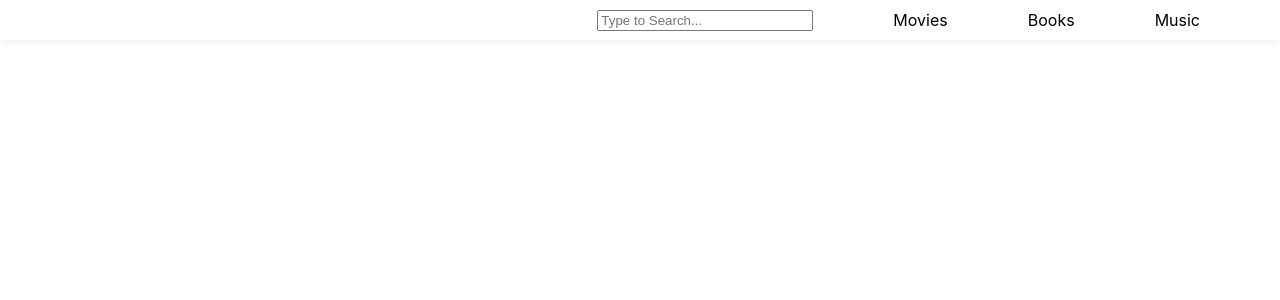
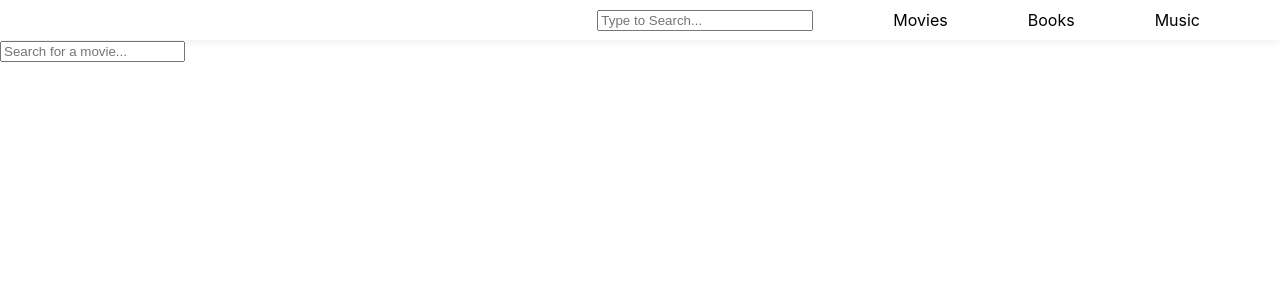
Before and after one commit to samfallowfield/Movie_App, a React (Create React App) app: page /movies in a window 1280 px wide. Shown: the top 300 px of the page. Built offline with nearby package versions, Linux system fonts and the light colour scheme.

Commit message:
functional api search

```diff
--- a/src/pages/Movies.js
+++ b/src/pages/Movies.js
@@ -1,25 +1,61 @@
-import React, {useState, useEffect} from 'react';
+import React, { useState, useEffect } from "react";
 import "../Css/App.css";
 import NavBar from "../components/Navbar";
 // import SearchBox from '../components/SearchBox';
 // import MovieList from '../components/MovieList';
 
+function Movies() {
+  const [movies, setMovies] = useState("");
+  const [results, setResults] = useState([]);
 
-function Movies()  {
+  const onChange = (e) => {
+    e.preventDefault();
+    setMovies(e.target.value);
 
-    const [movies, setMovies] = useState([]);
+    fetch(
+      `https://api.themoviedb.org/3/search/movie?api_key=6e52e2d6d1794cfd580cc886f224c394&language=en-US&page=1&include_adult=false&query=${e.target.value}`
+    )
+      .then((res) => res.json())
+      .then((data) => {
+        if (!data.errors) {
+          setResults(data.results);
+        } else {
+          setResults([]);
+        }
+      });
+  };
 
-
-
+  {
+    /* <SearchBox searchValue={searchValue} setSearchValue={setSearchValue} /> */
+  }
 
   return (
     <div className="Movies">
-      <div className="Header">
-        <NavBar></NavBar>
-        {/* <SearchBox searchValue={searchValue} setSearchValue={setSearchValue} /> */}
+      <div className="Container">
+        <div className="Header">
+          <NavBar></NavBar>
+        </div>
+        <div className="input-wrapper">
+          <input
+            type="text"
+            placeholder="Search for a movie..."
+            value={movies}
+            onChange={onChange}
+          />
+        </div>
+        {results.length > 0 && (
+            <ul className="Results">
+                {results.map(movie => (
+                    <li>
+                        {movie.title}
+                    </li>
+                ))}
+
+            </ul>
+        )}
       </div>
     </div>
   );
-  }
+}
 
 export default Movies;
```
